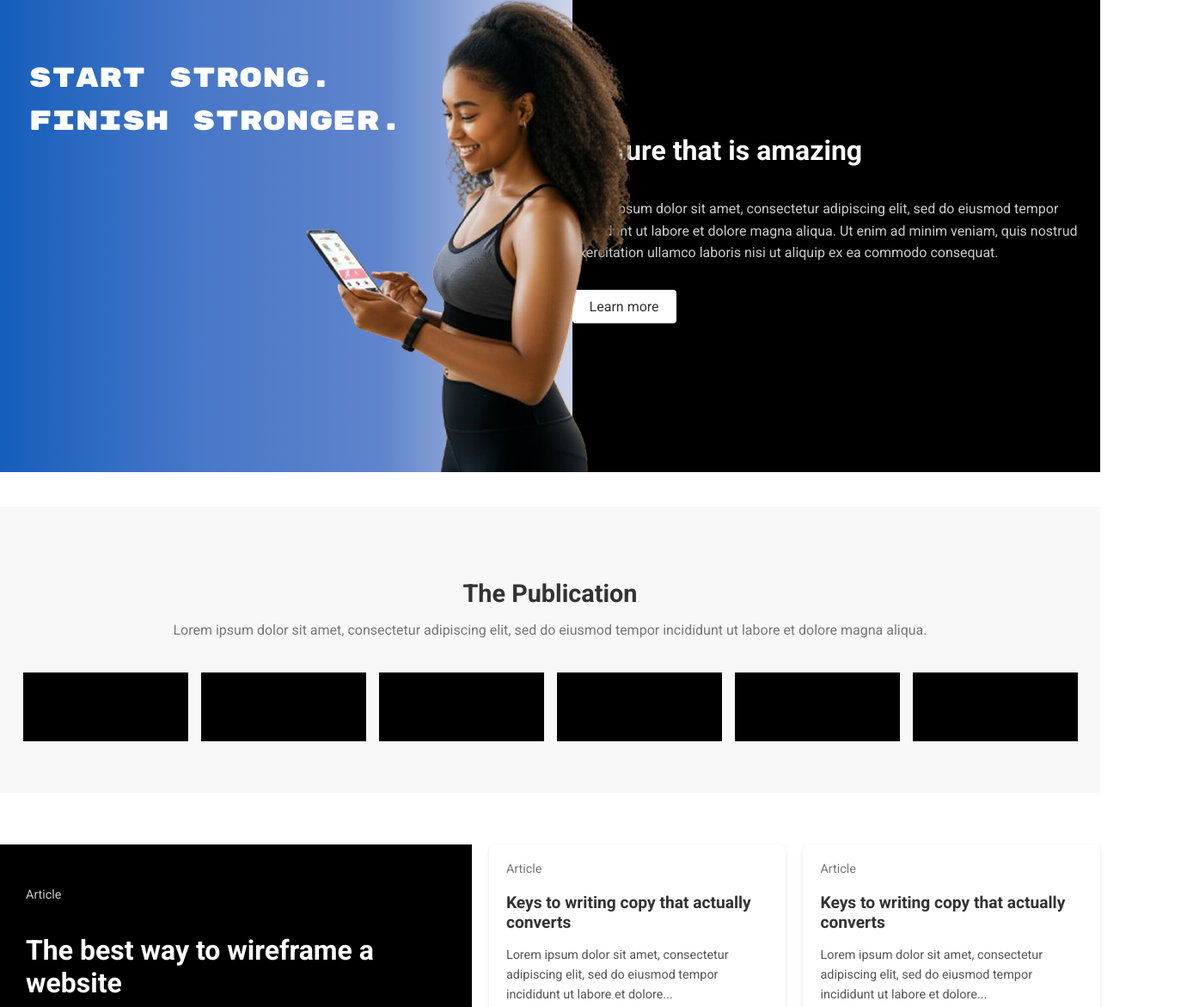
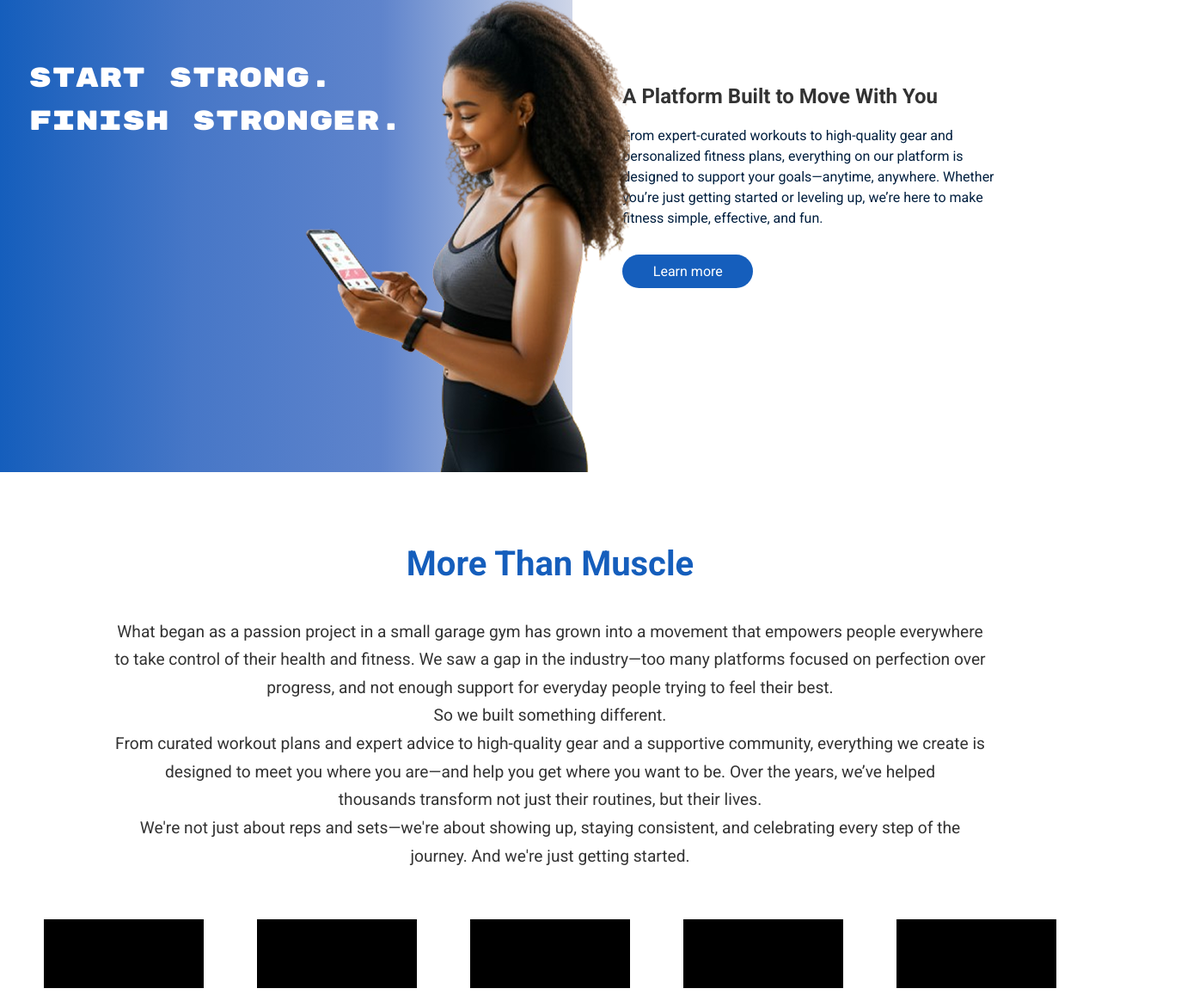
Before and after one commit to kamjohn777/WGU-web-project, a website: page Frontend/public/html/aboutPage.html in a window 1280 px wide. Shown: the part 1140-2311 px from the top of the page at 86% size, 1381 px wide, since content can reach past the window. Drawn offline with nearby package versions, Linux system fonts and the light colour scheme.

Commit message:
working on ther more than muscle section

```diff
--- a/Frontend/public/css/aboutPage.css
+++ b/Frontend/public/css/aboutPage.css
@@ -59,8 +59,10 @@ header .cta-buttons a.signup {
 .hero-about .text-content {
   width: 45%;
   padding-right: 20px;
-  margin-left: 11.5rem;
+  /* margin-left: 11.5rem; */
+  margin-left: 8.5rem;
 }
+
 .hero-about .text-content h1 {
   font-size: 3em;
   margin-bottom: 15px;
@@ -214,14 +216,18 @@ header .cta-buttons a.signup {
   width: fit-content;
   position: absolute;
   /* left: 55%; */
-  left: 52%;
-  top: 66%;
+
+  /* left: 52%;
+  top: 66%; */
+
+  left: 47%;
+  top: 70%;
 }
 
 .trusted-trainers {
   text-align: center;
   padding: 60px 0;
-  background-color: #FFFFFF;
+  background-color: #ffffff;
 }
 .trusted-trainers h2 {
   /* font-size: 1.2em; */
@@ -229,7 +235,6 @@ header .cta-buttons a.signup {
   /* color: #777; */
   color: var(--nourish-navy);
   /* margin-bottom: 30px; */
-
 }
 .trusted-h2 span {
   color: var(--box-jump-blue);
@@ -295,17 +300,18 @@ header .cta-buttons a.signup {
 
 .feature-block {
   display: flex;
-  background-color: #000;
-  color: #fff;
+  /* background-color: #000; */
+  /* color: #fff; */
   /* padding: 60px 0; */
   margin-top: 40px;
 }
+
 .feature-block .image-placeholder {
   /* width: 45%; */
   width: 52%;
   /* background-color: #fff; */
   /* background-color: linear-gradient(to right, #155EBC, #4777C7, #5F84CC, #CFD6E8); */
-    background: linear-gradient(to right, #155EBC, #4777C7, #5F84CC, #CFD6E8);
+  background: linear-gradient(to right, #155ebc, #4777c7, #5f84cc, #cfd6e8);
   /* min-height: 300px; */
   /* margin-right: 40px; */
   height: 598px;
@@ -342,26 +348,71 @@ header .cta-buttons a.signup {
   display: flex;
   flex-direction: column;
   justify-content: center;
+  align-items: center;
+}
+.txt-wrap {
+  width: 497px;
+  height: 22rem;
 }
 .feature-block .text-content h3 {
-  font-size: 2em;
+  font-size: 1.5em;
   margin-bottom: 20px;
 }
 .feature-block .text-content p {
-  line-height: 1.6;
+  line-height: 1.5;
+  font-size: 1rem;
+  width: 29rem;
   margin-bottom: 30px;
-  color: #ccc;
+  color: var(--nourish-navy);
 }
 .feature-block .text-content .btn {
-  background-color: #fff;
-  color: #333;
+  color: #ffffff;
   padding: 10px 20px;
   text-decoration: none;
   border-radius: 4px;
   align-self: flex-start;
+  display: flex;
+  width: 7rem;
+  background-color: var(--box-jump-blue);
+  justify-content: center;
+  border-radius: 20px;
 }
 
-.publication-section {
+.more-than-muscle-section {
+  height: 550px;
+  display: flex;
+  flex-direction: column;
+  align-items: center;
+  padding: 50px 20px;
+}
+
+.more-than-muscle-section h2 {
+  font-size: 2.5rem;
+  margin-bottom: 20px;
+  color: var(--box-jump-blue);
+}
+
+.more-than-muscle-section p {
+    height: 30rem;
+    width: 64rem;
+    font-size: 1.2rem;
+    text-align: center;
+    line-height: 1.7;
+}
+
+.muscle-cards-wrap {
+  display: flex;
+  justify-content: space-around;
+  width: 100%;
+}
+
+.publication-item {
+  width: 15%;
+  background-color: #000;
+  height: 80px;
+}
+
+/* .publication-section .morethan {
   text-align: center;
   padding: 60px 0;
   background-color: #f8f8f8;
@@ -383,9 +434,9 @@ header .cta-buttons a.signup {
 }
 .publication-item {
   width: 15%;
-  background-color: #000; /* Placeholder for black box */
+  background-color: #000;
   height: 80px;
-}
+} */
 
 .article-section {
   display: flex;
--- a/Frontend/public/html/aboutPage.html
+++ b/Frontend/public/html/aboutPage.html
@@ -154,25 +154,35 @@
         />
       </div>
       <div class="text-content">
-        <h3>Feature that is amazing</h3>
-        <p>
-          Lorem ipsum dolor sit amet, consectetur adipiscing elit, sed do
-          eiusmod tempor incididunt ut labore et dolore magna aliqua. Ut enim ad
-          minim veniam, quis nostrud exercitation ullamco laboris nisi ut
-          aliquip ex ea commodo consequat.
-        </p>
-        <a href="#" class="btn">Learn more</a>
+        <div class="txt-wrap">
+          <h3>A Platform Built to Move With You</h3>
+          <p>
+            From expert-curated workouts to high-quality gear and personalized
+            fitness plans, everything on our platform is designed to support
+            your goals—anytime, anywhere. Whether you’re just getting started or
+            leveling up, we’re here to make fitness simple, effective, and fun.
+          </p>
+          <a href="#" class="btn">Learn more</a>
+        </div>
       </div>
     </section>
 
-    <div class="publication-section">
-      <h2>The Publication</h2>
+    <div class="more-than-muscle-section">
+      <h2>More Than Muscle</h2>
       <p>
-        Lorem ipsum dolor sit amet, consectetur adipiscing elit, sed do eiusmod
-        tempor incididunt ut labore et dolore magna aliqua.
+        What began as a passion project in a small garage gym has grown into a
+        movement that empowers people everywhere to take control of their health
+        and fitness. We saw a gap in the industry—too many platforms focused on
+        perfection over progress, and not enough support for everyday people
+        trying to feel their best.<br> So we built something different.<br> From curated
+        workout plans and expert advice to high-quality gear and a supportive
+        community, everything we create is designed to meet you where you
+        are—and help you get where you want to be. Over the years, we’ve helped<br>
+        thousands transform not just their routines, but their lives. <br>We're not
+        just about reps and sets—we're about showing up, staying consistent, and
+        celebrating every step of the journey. And we're just getting started.
       </p>
-      <div class="publication-grid">
-        <div class="publication-item"></div>
+      <div class="muscle-cards-wrap">
         <div class="publication-item"></div>
         <div class="publication-item"></div>
         <div class="publication-item"></div>
```
Lines whose indentation alone changed are shown as unchanged.
